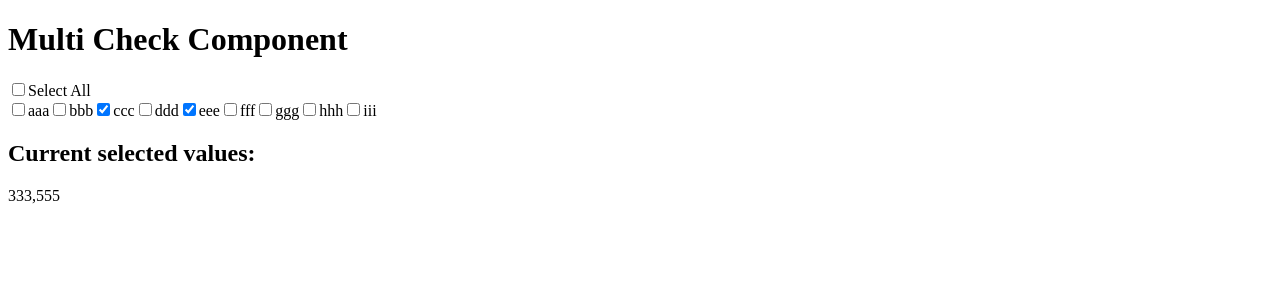
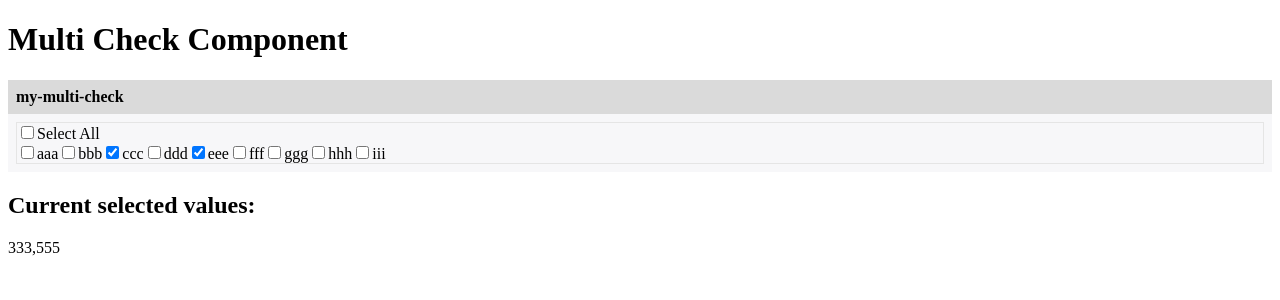
Before and after one commit to shleyZ/multicheck, a React app: page / in a window 1280 px wide. Shown: the top 300 px of the page. Built offline with nearby package versions, Linux system fonts and the light colour scheme; the HTML template or start-up script is replaced by a standard one.

Commit message:
add label

```diff
--- a/src/App.tsx
+++ b/src/App.tsx
@@ -1,5 +1,5 @@
-import React, {useState} from 'react';
-import MultiCheck, {Option} from './MultiCheck/MultiCheck';
+import React, { useState } from 'react';
+import MultiCheck, { Option } from './MultiCheck/MultiCheck';
 
 const options: Option[] = [
   {label: 'aaa', value: '111',},
--- a/src/MultiCheck/MultiCheck.css
+++ b/src/MultiCheck/MultiCheck.css
@@ -1,3 +1,18 @@
 /* TODO */
 .MultiCheck {
 }
+
+.MultiCheckLabel{
+  background-color: #DADADA;
+  padding: 8px;
+  font-weight: bold;
+}
+
+.MultiCheckContentWrap{
+  background-color: #F7F7F9;
+  padding: 8px;
+}
+
+.MultiCheckContent{
+  border: 1px solid #E5E5E5;
+}
--- a/src/MultiCheck/MultiCheck.tsx
+++ b/src/MultiCheck/MultiCheck.tsx
@@ -28,7 +28,7 @@ type Props = {
 }
 
 const MultiCheck: React.FunctionComponent<Props> = (props): JSX.Element => {
-  const { options, values, onChange } = props;
+  const { label, options, values, onChange } = props;
   const [checked, setChecked] = useState<string[]>([]);
   const [selectAllChecked, setSelectAllChecked] = useState<boolean>(false);
 
@@ -80,6 +80,11 @@ const MultiCheck: React.FunctionComponent<Props> = (props): JSX.Element => {
   return (
     <div className='MultiCheck'>
       {/* TODO */}
+      <div className="MultiCheckLabel">
+        <label>{label}</label>
+      </div>
+      <div className="MultiCheckContentWrap">
+        <div className="MultiCheckContent">
           <div>
             <CheckBox
               handleChanged={onAllChanged}
@@ -100,6 +105,8 @@ const MultiCheck: React.FunctionComponent<Props> = (props): JSX.Element => {
             )
           }
         </div>
+      </div>
+    </div>
   )
 }
 
```
Lines whose indentation alone changed are shown as unchanged.
